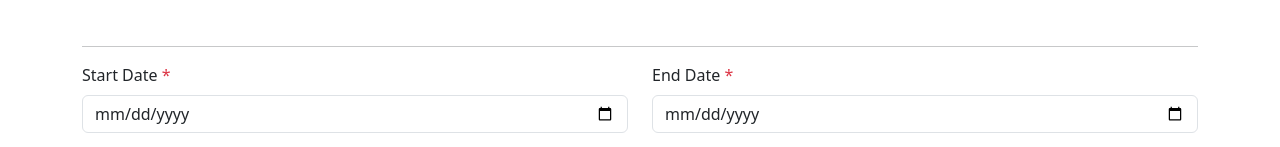
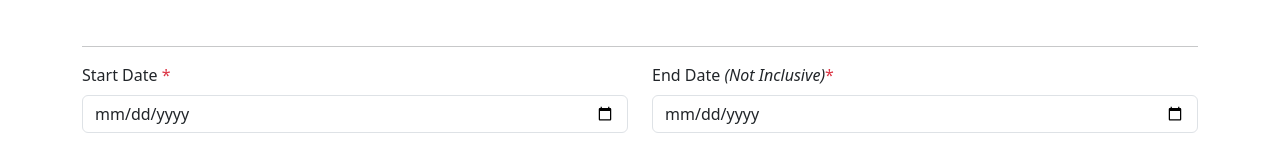
Before and after one commit to Mohamed-H-Essa/Govee_react_js, a React (Create React App) app: page /device_table in a window 1280 px wide. Shown: the part 128-275 px from the top of the page. Built offline with nearby package versions, Linux system fonts and the light colour scheme; no server answers.

Commit message:
not inclusive

```diff
--- a/src/DeviceTable.jsx
+++ b/src/DeviceTable.jsx
@@ -312,7 +312,8 @@ const DeviceTable = () => {
             <Col md={6}>
               <Form.Group className="mb-0">
                 <Form.Label>
-                  End Date <span className="text-danger">*</span>
+                  End Date <em>(Not Inclusive)</em>
+                  <span className="text-danger">*</span>
                 </Form.Label>
                 <Form.Control
                   type="date"
```
